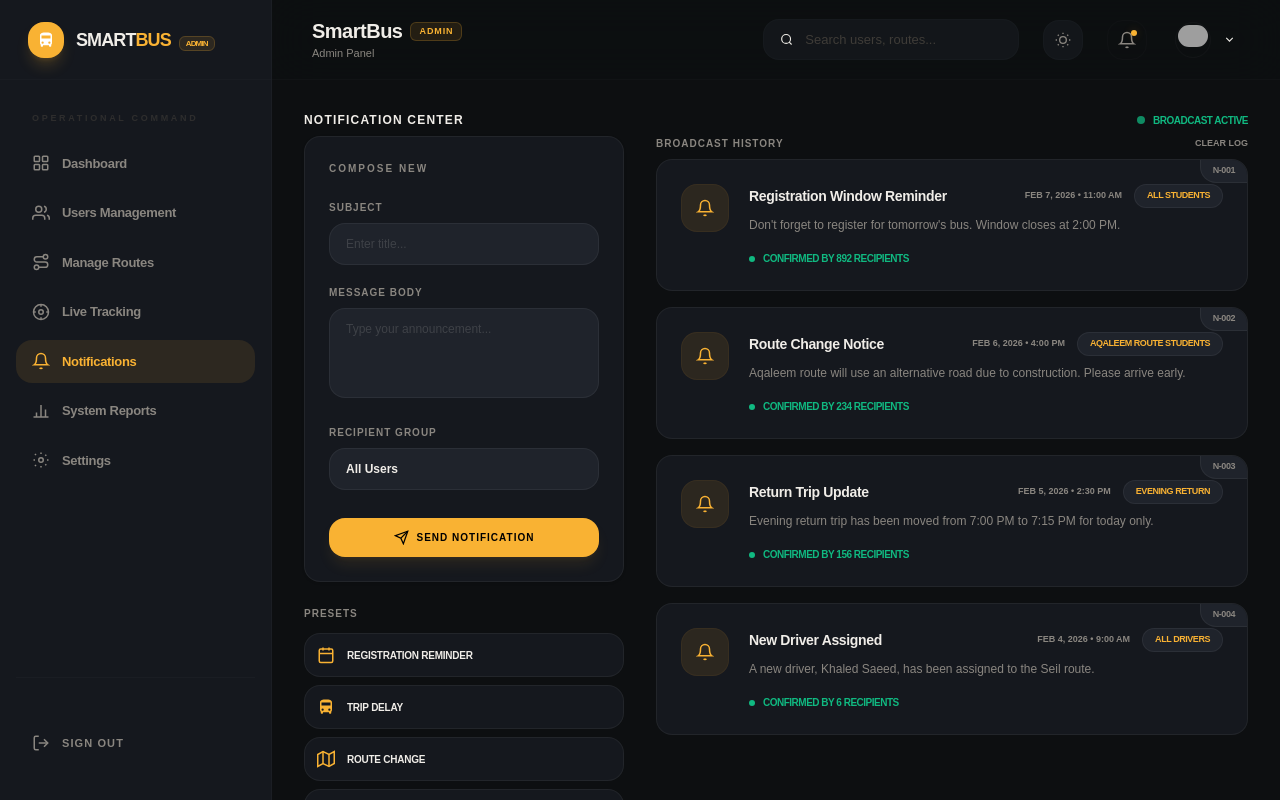
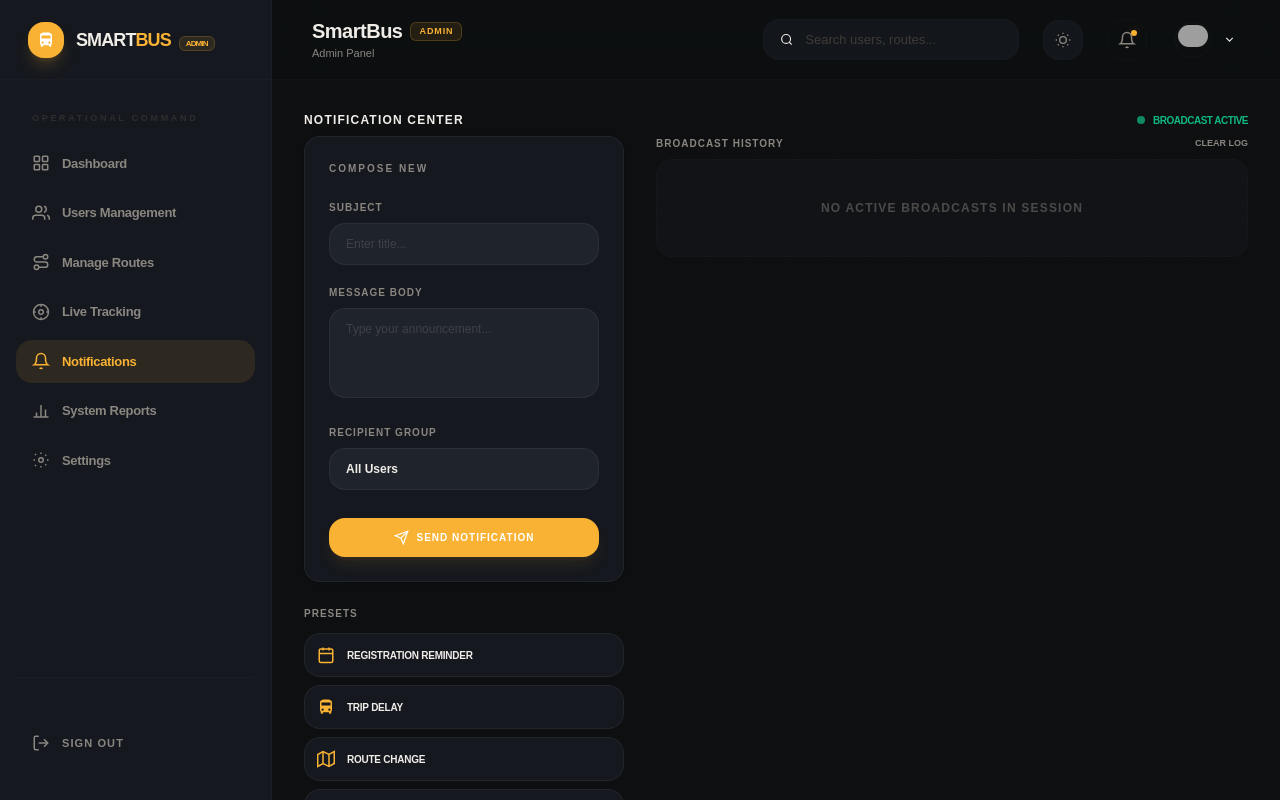
Before and after one commit to smartbus2026/Final-Project---SmartBus, a React (Vite) app in the folder smart-bus-Frontend/: page /admin/notifications in a window 1280 px wide. Built offline with nearby package versions, Linux system fonts and the light colour scheme; sample sign-in values are in the browser's storage; grey boxes are pictures that could not be loaded.

Commit message:
implement real-time broadcast notifications for Admin

```diff
--- a/smart-bus-Frontend/src/admin-pages/ANotifications.tsx
+++ b/smart-bus-Frontend/src/admin-pages/ANotifications.tsx
@@ -1,16 +1,10 @@
 import React, { useState } from 'react';
 import { Ic } from '../icons';
-
-interface Notification {
-  id: string;
-  title: string;
-  time: string;
-  target: string;
-  message: string;
-  readCount: number;
-}
+import { useAdminNotifications } from '../hooks/useAdminNotifications';
 
 const AdminNotifications: React.FC = () => {
+  const { isLoading, toast, history, setHistory, sendBroadcast } = useAdminNotifications();
+
   const [title, setTitle] = useState("");
   const [message, setMessage] = useState("");
   const [target, setTarget] = useState("All Users");
@@ -22,17 +16,27 @@ const AdminNotifications: React.FC = () => {
     { icon: <Ic.Bell />,     label: "General Announcement",   msg: "Important announcement from SmartBus administration." },
   ];
 
-  const notifications: Notification[] = [
-    { id: "N-001", title: "Registration Window Reminder", time: "Feb 7, 2026 • 11:00 AM", target: "All Students",           message: "Don't forget to register for tomorrow's bus. Window closes at 2:00 PM.", readCount: 892 },
-    { id: "N-002", title: "Route Change Notice",           time: "Feb 6, 2026 • 4:00 PM",  target: "Aqaleem Route Students", message: "Aqaleem route will use an alternative road due to construction. Please arrive early.", readCount: 234 },
-    { id: "N-003", title: "Return Trip Update",            time: "Feb 5, 2026 • 2:30 PM",  target: "Evening Return",         message: "Evening return trip has been moved from 7:00 PM to 7:15 PM for today only.", readCount: 156 },
-    { id: "N-004", title: "New Driver Assigned",           time: "Feb 4, 2026 • 9:00 AM",  target: "All Drivers",            message: "A new driver, Khaled Saeed, has been assigned to the Seil route.", readCount: 6 },
-  ];
+  const handleSend = async () => {
+    const success = await sendBroadcast({ title, message, target });
+    if (success) {
+      setTitle("");
+      setMessage("");
+    }
+  };
 
   return (
-    <div className="p-8 space-y-8">
+    <div className="p-8 space-y-8 bg-app-bg text-app-tx min-h-screen transition-colors duration-500 relative">
 
-      {/* Page Header Like Dashboard Tabs */}
+      {/* Toast Notification */}
+      {toast.msg && (
+        <div className={`fixed top-10 right-10 z-[5000] px-6 py-4 rounded-2xl font-black text-[10px] uppercase tracking-widest border backdrop-blur-xl shadow-2xl animate-in fade-in slide-in-from-top ${
+          toast.type === 'success' ? 'bg-app-ok/20 border-app-ok text-app-ok' : 'bg-app-err/20 border-app-err text-app-err'
+        }`}>
+          {toast.msg}
+        </div>
+      )}
+
+      {/* Page Header */}
       <div className="flex justify-between items-center mb-2">
         <h3 className="font-bold text-app-tx uppercase tracking-widest text-xs">Notification Center</h3>
         <div className="flex items-center gap-2">
@@ -78,21 +82,24 @@ const AdminNotifications: React.FC = () => {
                   onChange={e => setTarget(e.target.value)}
                   className="w-full bg-app-card2 border border-app-bd rounded-xl px-4 py-3 text-xs font-bold text-app-tx outline-none cursor-pointer focus:border-app-am/50 transition-all appearance-none"
                 >
-                  <option>All Users</option>
-                  <option>Drivers Only</option>
-                  <option>Students Only</option>
+                  <option value="All Users">All Users</option>
+                  <option value="Students Only">Students Only</option>
                 </select>
               </div>
 
               <div className="flex gap-3 pt-2">
-                <button className="flex-1 bg-app-am hover:brightness-110 text-black py-3 rounded-xl font-black text-[10px] uppercase tracking-widest flex items-center justify-center gap-2 transition-all active:scale-95 shadow-lg shadow-app-am/10">
-                  <Ic.Send /> Send Notification
+                <button
+                  onClick={handleSend}
+                  disabled={isLoading}
+                  className="flex-1 bg-app-am hover:brightness-110 text-white dark:text-black py-3 rounded-xl font-black text-[10px] uppercase tracking-widest flex items-center justify-center gap-2 transition-all active:scale-95 shadow-lg shadow-app-am/10 disabled:opacity-50 disabled:cursor-not-allowed"
+                >
+                  <Ic.Send /> {isLoading ? 'Transmitting...' : 'Send Notification'}
                 </button>
               </div>
             </div>
           </div>
 
-          {/* Templates - Dashboard Alert Style */}
+          {/* Templates */}
           <div className="space-y-3">
             <h3 className="text-[10px] font-black text-app-mu uppercase tracking-widest">Presets</h3>
             <div className="grid grid-cols-1 gap-2">
@@ -114,22 +121,25 @@ const AdminNotifications: React.FC = () => {
         <div className="space-y-4">
           <div className="flex justify-between items-center mb-2">
              <h3 className="text-[10px] font-black text-app-mu uppercase tracking-widest">Broadcast History</h3>
-             <button className="text-[9px] font-black text-app-mu hover:text-app-am transition-colors">CLEAR LOG</button>
+             <button onClick={() => setHistory([])} className="text-[9px] font-black text-app-mu hover:text-app-am transition-colors">CLEAR LOG</button>
           </div>
 
           <div className="space-y-4">
-            {notifications.map((notif) => (
+            {history.length === 0 ? (
+              <div className="bg-app-card border border-app-bd border-dashed p-10 rounded-2xl flex items-center justify-center text-app-mu text-xs font-bold uppercase tracking-widest opacity-50">
+                No active broadcasts in session
+              </div>
+            ) : history.map((notif) => (
               <div
                 key={notif.id}
-                className="bg-app-card border border-app-bd p-6 rounded-2xl group hover:border-app-am/20 transition-all relative overflow-hidden"
+                className="bg-app-card border border-app-bd p-6 rounded-2xl group hover:border-app-am/20 transition-all relative overflow-hidden animate-in slide-in-from-top-4"
               >
-                {/* ID Tag */}
                 <div className="absolute top-0 right-0 bg-app-card2 border-l border-b border-app-bd px-3 py-1 text-[9px] font-black text-app-mu rounded-bl-xl uppercase tracking-tighter">
                   {notif.id}
                 </div>
 
                 <div className="flex items-start gap-5">
-                  <div className="w-12 h-12 rounded-2xl bg-app-am/10 flex items-center justify-center text-app-am shrink-0 border border-app-am/5">
+                  <div className="w-12 h-12 rounded-2xl bg-app-am-g flex items-center justify-center text-app-am shrink-0 border border-app-am/10">
                     <Ic.Bell />
                   </div>
 
@@ -152,7 +162,7 @@ const AdminNotifications: React.FC = () => {
 
                     <div className="flex items-center gap-2 text-[10px] font-black text-app-ok uppercase tracking-tighter">
                       <div className="w-1.5 h-1.5 rounded-full bg-app-ok"></div>
-                      Confirmed by {notif.readCount} recipients
+                      Delivered successfully
                     </div>
                   </div>
                 </div>
--- a/smart-bus-Frontend/src/admin-pages/AdminSettings.tsx
+++ b/smart-bus-Frontend/src/admin-pages/AdminSettings.tsx
@@ -13,7 +13,6 @@ const AdminSettings: React.FC = () => {
         {/* Registration Window */}
         <div className="bg-app-card border border-app-bd rounded-2xl p-6 space-y-6">
           <div className="flex items-center gap-3">
-            {/* ✅ SVG بدل Ic.Calendar */}
             <svg width="18" height="18" viewBox="0 0 24 24" fill="none" stroke="currentColor" strokeWidth="2" strokeLinecap="round" strokeLinejoin="round" className="text-app-am">
               <rect x="3" y="4" width="18" height="18" rx="2"/><line x1="16" y1="2" x2="16" y2="6"/>
               <line x1="8" y1="2" x2="8" y2="6"/><line x1="3" y1="10" x2="21" y2="10"/>
@@ -37,7 +36,6 @@ const AdminSettings: React.FC = () => {
         {/* Global Alerts */}
         <div className="bg-app-card border border-app-bd rounded-2xl p-6 space-y-6">
           <div className="flex items-center gap-3">
-            {/* ✅ SVG بدل Ic.Bell */}
             <svg width="18" height="18" viewBox="0 0 24 24" fill="none" stroke="currentColor" strokeWidth="2" strokeLinecap="round" strokeLinejoin="round" className="text-app-am">
               <path d="M18 8A6 6 0 0 0 6 8c0 7-3 9-3 9h18s-3-2-3-9"/>
               <path d="M13.73 21a2 2 0 0 1-3.46 0"/>
--- /dev/null
+++ b/smart-bus-Frontend/src/hooks/useAdminNotifications.ts
@@ -0,0 +1,47 @@
+import { useState } from 'react';
+import Api from '../services/Api';
+
+export const useAdminNotifications = () => {
+  const [isLoading, setIsLoading] = useState(false);
+  const [toast, setToast] = useState<{ msg: string; type: 'success' | 'error' | null }>({ msg: '', type: null });
+
+
+  const [history, setHistory] = useState<any[]>([]);
+
+  const showToast = (msg: string, type: 'success' | 'error') => {
+    setToast({ msg, type });
+    setTimeout(() => setToast({ msg: '', type: null }), 3000);
+  };
+
+  const sendBroadcast = async (data: { title: string; message: string; target: string }) => {
+    if (!data.title || !data.message) {
+      showToast('Please fill in both subject and message.', 'error');
+      return false;
+    }
+
+    setIsLoading(true);
+    try {
+      const res = await Api.post('/notifications/broadcast', data);
+      showToast(res.data.message || 'Notification sent successfully!', 'success');
+
+
+      setHistory(prev => [{
+        id: `N-${Math.floor(Math.random() * 10000)}`,
+        title: data.title,
+        message: data.message,
+        target: data.target,
+        time: new Date().toLocaleTimeString(),
+        readCount: 0
+      }, ...prev]);
+
+      return true;
+    } catch (error: any) {
+      showToast(error.response?.data?.message || 'Failed to send notification', 'error');
+      return false;
+    } finally {
+      setIsLoading(false);
+    }
+  };
+
+  return { isLoading, toast, history, setHistory, sendBroadcast };
+};
```
Also changed, not shown: 2 other files (tests, documents, lock files or other folders).
